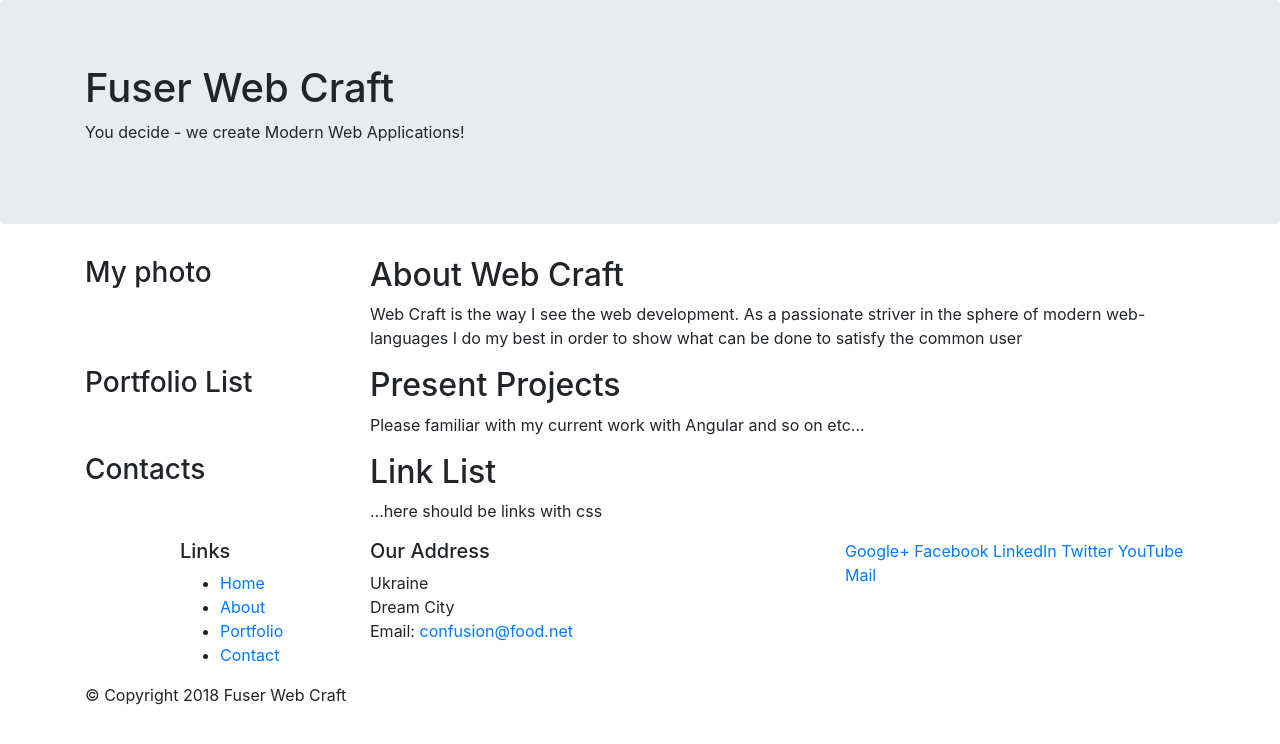
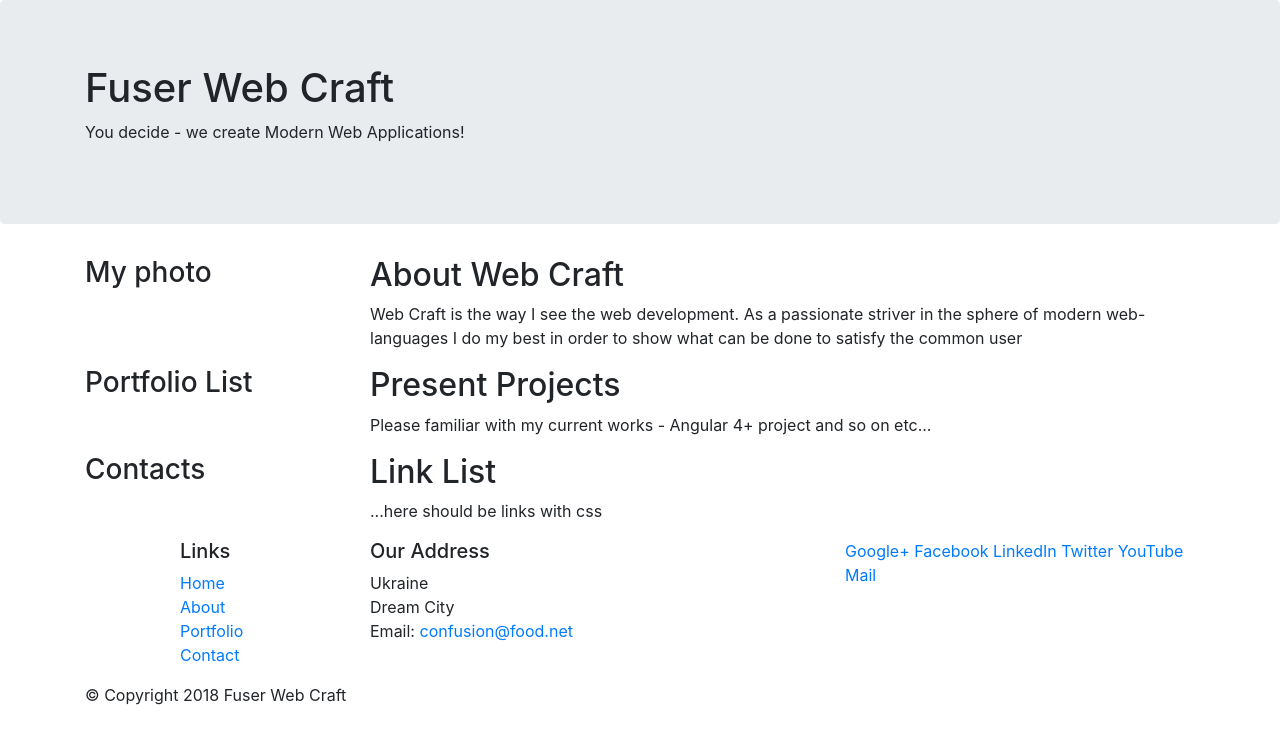
Before and after one commit to fuser84/my_portfolio, a website: page index.html in a window 1280 px wide. Drawn offline with nearby package versions, Linux system fonts and the light colour scheme.

Commit message:
remove bullets from links

```diff
--- a/index.html
+++ b/index.html
@@ -56,7 +56,7 @@
         </div>
         <div class="col-sm col-md">
             <h2>Present Projects</h2>
-            <p>Please familiar with my current work with Angular and so on etc...</p>
+            <p>Please familiar with my current works - Angular 4+ project and so on etc...</p>
         </div>
     </div>
 
@@ -76,7 +76,7 @@
         <div class="row">
             <div class="col-5 offset-1 col-sm-2">
                 <h5>Links</h5>
-                <ul>
+                <ul class="list-unstyled">
                     <li><a href="#">Home</a></li>
                     <li><a href="#">About</a></li>
                     <li><a href="#">Portfolio</a></li>
```
